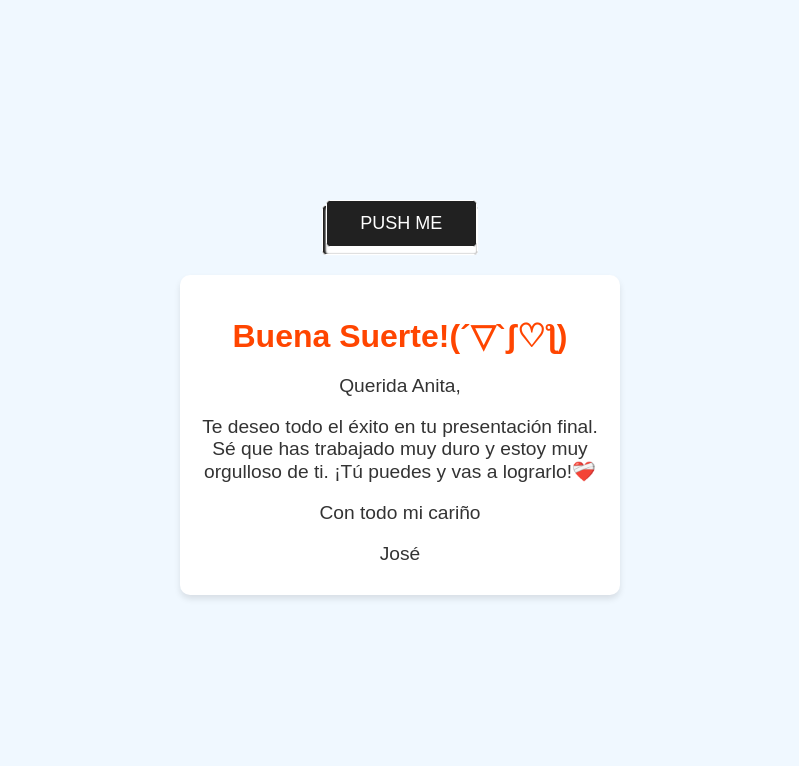
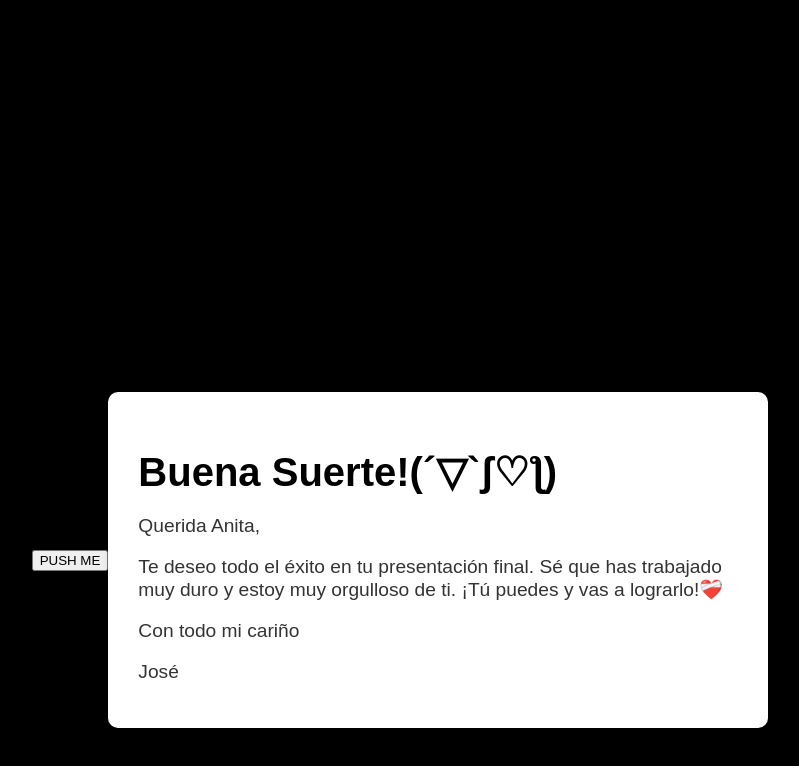
Before and after one commit to jbena137/web, a plain HTML site: page index.html in a window 1280 px wide. Both pictures are taken after a click on the button "PUSH ME". Shown: the whole page, without its empty margins (240-1039 px from the left). Drawn offline with Linux system fonts and the light colour scheme.

Commit message:
Update styles.css

```diff
--- a/styles.css
+++ b/styles.css
@@ -2,73 +2,39 @@ body {
   margin: 0;
   padding: 0;
   font-family: Arial, sans-serif;
-    background-color: #f0f8ff;
+  background-color: #000000; /* Color de fondo suave */
   display: flex;
   justify-content: center;
   align-items: center;
-    height: 100vh;
-    flex-direction: column;
-}
-
-.button-container {
-    margin-bottom: 20px;
+  height: 140vh;
 }
 
 .container {
-    text-align: center;
-    background-color: #ffffff;
-    padding: 20px;
-    border-radius: 10px;
-    box-shadow: 0 4px 6px rgba(0, 0, 0, 0.1);
-    width: 80%;
-    max-width: 400px;
+  text-align: left; /* Alineación del texto a la izquierda para una lectura más fácil */
+  background-color: #ffffff; /* Fondo blanco */
+  padding: 30px; /* Espaciado interior */
+  border-radius: 10px; /* Bordes redondeados */
+  box-shadow: 0 4px 6px rgba(0, 0, 0, 0.1); /* Sombra suave */
+  width: 90%; /* Ancho del contenedor */
+  max-width: 600px; /* Ancho máximo del contenedor */
 }
 
 h1 {
-    color: #ff4500;
-    font-size: 2em;
-    margin-bottom: 20px;
+  color: #000000; /* Color de título naranja */
+  font-size: 2.5em; /* Tamaño de fuente grande */
+  margin-bottom: 20px; /* Espacio inferior */
 }
 
 p {
-    color: #333;
-    font-size: 1.2em;
-    margin-bottom: 10px;
+  color: #333; /* Color de texto oscuro */
+  font-size: 1.2em; /* Tamaño de fuente mediano */
+  margin-bottom: 15px; /* Espacio inferior */
 }
 
-button {
-  padding: 0.1em 0.25em;
-  width: 13em;
-  height: 4.2em;
-  background-color: #212121;
-  border: 0.08em solid #fff;
-  border-radius: 0.3em;
-  font-size: 12px;
-  cursor: pointer;
+.inserted-image {
+  max-width: 100%; /* Imagen con ancho máximo del contenedor */
+  height: auto; /* Altura automática para mantener la proporción */
+  margin-top: 20px; /* Espacio superior */
+  border-radius: 10px; /* Bordes redondeados */
+  box-shadow: 0 4px 6px rgba(0, 0, 0, 0.1); /* Sombra suave */
 }
-
-button span {
-  position: relative;
-  display: flex;
-  justify-content: center;
-  align-items: center;
-  bottom: 0.4em;
-  width: 8.25em;
-  height: 2.5em;
-  background-color: #212121;
-  border-radius: 0.2em;
-  font-size: 1.5em;
-  color: #fff;
-  border: 0.08em solid #fff;
-  box-shadow: 0 0.4em 0.1em 0.019em #fff;
-}
-
-button span:hover {
-  transition: all 0.5s;
-  transform: translate(0, 0.4em);
-  box-shadow: 0 0 0 0 #fff;
-}
-
-button span:not(hover) {
-  transition: all 1s;
-}
```
Lines whose indentation alone changed are shown as unchanged.
